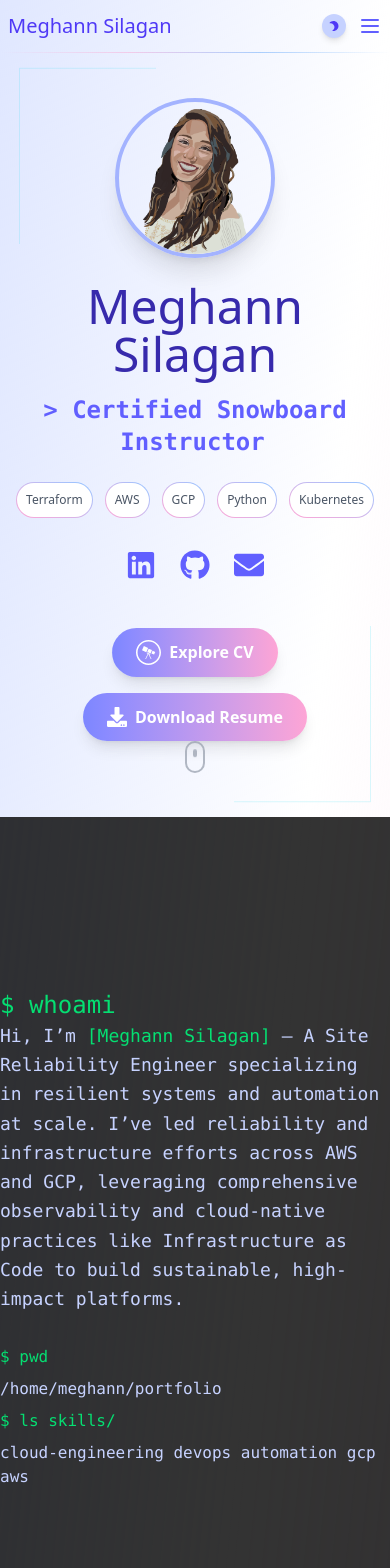
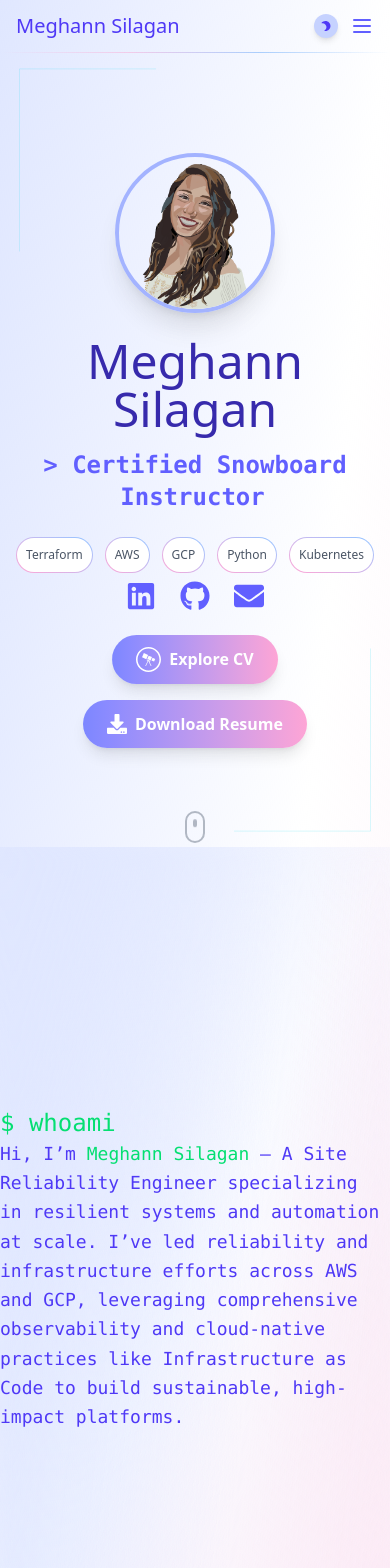
Before and after one commit to msilagan/meghann, a React (Vite) app in the folder frontend/: page /#/ in a window 390 px wide. Shown: the top 1568 px of the page. Built offline with nearby package versions, Linux system fonts and the light colour scheme.

Commit message:
feat: update about me and mobile improvements

```diff
--- a/frontend/src/components/AboutMe.jsx
+++ b/frontend/src/components/AboutMe.jsx
@@ -5,7 +5,12 @@ export default function AboutMe() {
   return (
     <section
       id="about"
-      className="flex flex-col items-center justify-center w-screen h-screen bg-black/80 text-left"
+      className="flex flex-col items-center justify-center w-screen h-screen
+      bg-gradient-to-br
+        from-indigo-100 via-indigo-100/20 to-pink-100/75
+        dark:from-indigo-950 dark:via-gray-900 dark:to-pink-900/10
+        transition-colors duration-700
+        backdrop-blur-sm"
     >
       <div className="max-w-3xl font-mono">
         {/* Typing Highlights */}
@@ -16,14 +21,14 @@ export default function AboutMe() {
             speed={100}
             deleteSpeed={29}
             pause={3500}
-            color="text-green-400 dark:text-indigo-300"
+            color="text-green-400"
             fontSize="text-2xl sm:text-3xl md:text-4xl mb-4"
           />
         </h2>
 
         {/* Output */}
-        <p className="text-indigo-200 text-lg sm:text-xl leading-relaxed">
-          Hi, I’m <span className="text-green-400">[Meghann Silagan]</span> — A
+        <p className="text-indigo-600 dark:text-indigo-200 text-lg sm:text-xl leading-relaxed">
+          Hi, I’m <span className="text-green-400 dark:text-green-400">Meghann Silagan</span> — A
           Site Reliability Engineer specializing in resilient systems and
           automation at scale. I’ve led reliability and infrastructure efforts
           across AWS and GCP, leveraging comprehensive observability and
@@ -31,7 +36,7 @@ export default function AboutMe() {
           sustainable, high-impact platforms.
         </p>
 
-        {/* Optional extra "commands" for flavor */}
+        {/* Optional extra "commands" for flavor
         <div className="mt-8 space-y-2">
           <p className="text-green-400">$ pwd</p>
           <p className="text-indigo-200">/home/meghann/portfolio</p>
@@ -40,7 +45,7 @@ export default function AboutMe() {
           <p className="text-indigo-200">
             cloud-engineering devops automation gcp aws
           </p>
-        </div>
+        </div> */}
       </div>
     </section>
   );
--- a/frontend/src/components/Hero.jsx
+++ b/frontend/src/components/Hero.jsx
@@ -31,9 +31,9 @@ export default function Hero() {
   return (
     <>
     {/* Hero Section */}
-    <section
+  <section
     className="relative flex flex-col items-center justify-center w-full text-center bg-transparent"
-    style={{ height: "calc(100vh - 80px)" }} // full viewport minus navbar
+    style={{ height: "calc(100vh - 50px)" }} // full viewport minus navbar
   >
     {/* Profile Image */}
     <img
@@ -43,7 +43,7 @@ export default function Hero() {
     />
 
     {/* Heading */}
-    <h1 className="text-5xl sm:text-6xl font-light text-indigo-800 dark:text-indigo-100 mb-4">
+    <h1 className="text-5xl sm:text-6xl font-light text-indigo-800 dark:text-indigo-50 mb-4">
       Meghann Silagan
     </h1>
 
@@ -60,14 +60,14 @@ export default function Hero() {
     </p>
 
     {/* Key Skills Badges */}
-    <div className="flex flex-wrap justify-center gap-3 mb-8">
+    <div className="flex flex-wrap justify-center gap-3 mb-2 md:mb-8">
       {keySkills.map((skill, i) => (
         <Badge key={i} label={skill} size="sm" delay={i * 50} />
       ))}
     </div>
 
     {/* Social Icons */}
-    <div className="flex gap-6 text-indigo-500 text-3xl mb-8 dark:text-indigo-300">
+    <div className="flex gap-6 text-indigo-500 text-3xl mb-2 md:mb-8 dark:text-indigo-300">
       <a
         href="https://linkedin.com/in/meghann-silagan"
         target="_blank"
@@ -111,6 +111,8 @@ export default function Hero() {
       />
     </div>
 
+    <ScrollIndicator />
+
     {/* Edge circuit lines - wider horizontal spread */}
     <svg className="absolute inset-0 w-full h-full pointer-events-none">
       {/* Top-left line */}
@@ -153,9 +155,6 @@ export default function Hero() {
         strokeWidth="1"
       />
     </svg>
-
-
-    <ScrollIndicator />
   </section>
   </>
   );
--- a/frontend/src/components/Layout.jsx
+++ b/frontend/src/components/Layout.jsx
@@ -9,7 +9,7 @@ export default function Layout({ children, darkMode, setDarkMode }) {
       className={`
         min-h-screen flex flex-col
         bg-gradient-to-br
-        from-indigo-100 via-white/20 to-pink-100/75
+        from-indigo-100 via-white/10 to-pink-100/80
         dark:from-indigo-950 dark:via-gray-900 dark:to-pink-950
         transition-colors duration-700
         backdrop-blur-sm
@@ -19,7 +19,7 @@ export default function Layout({ children, darkMode, setDarkMode }) {
       <Navbar darkMode={darkMode} setDarkMode={setDarkMode} />
 
       {/* Main content wrapper */}
-      <main className="w-full flex flex-col">
+      <main className="flex-1 w-full">
         {children}
       </main>
 
--- a/frontend/src/components/Navbar.jsx
+++ b/frontend/src/components/Navbar.jsx
@@ -12,8 +12,8 @@ export default function Navbar({ darkMode, setDarkMode }) {
 
   return (
     <>
-      <header className="w-full top-0 z-50">
-        <div className="max-w-6xl mx-auto px-2 py-3 flex items-center justify-between">
+      <header className="relative w-full top-0 z-50">
+        <div className="max-w-6xl mx-auto px-4 py-3 flex items-center justify-between">
           {/* Logo */}
           <h1 className="text-xl text-indigo-600 font-light dark:text-indigo-100">
             Meghann Silagan
--- a/frontend/src/components/Scroll.jsx
+++ b/frontend/src/components/Scroll.jsx
@@ -6,10 +6,10 @@ export default function ScrollIndicator() {
       onClick={() =>
         window.scrollTo({ top: window.innerHeight, behavior: "smooth" })
       }
-      className="relative
-                md:absolute md:bottom-10 md:left-1/2 md:-translate-x-1/2
+      className="absolute
+                bottom-1 md:bottom-10 left-1/2 -translate-x-1/2
                 flex flex-col items-center gap-2
-                text-gray-400/75 dark:text-gray-300
+                text-gray-400/75 dark:text-gray-400
                 hover:text-cyan-400/50
                 transition"
     >
```
